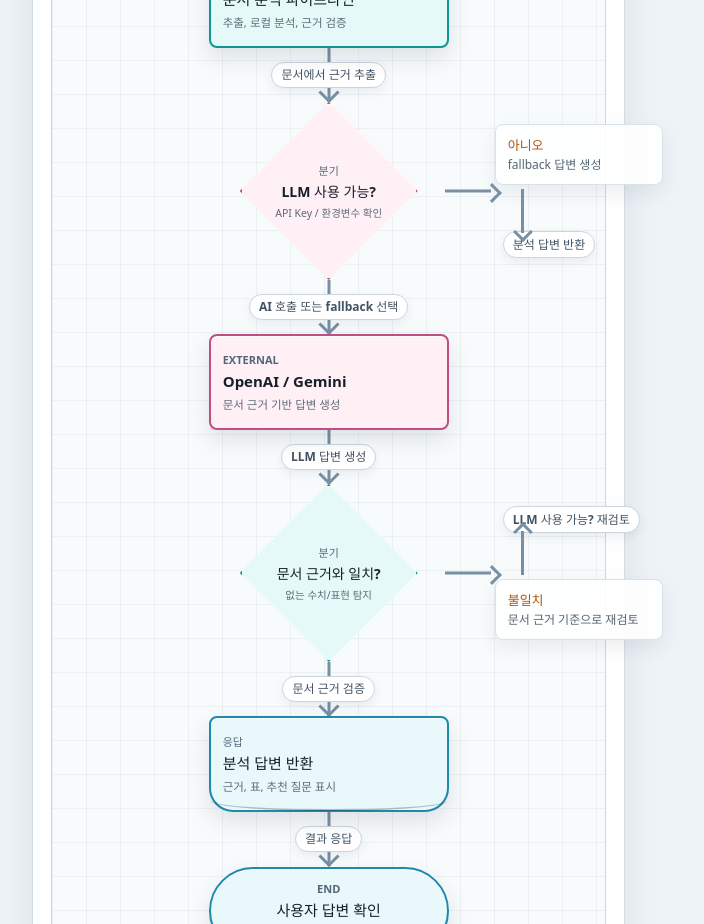
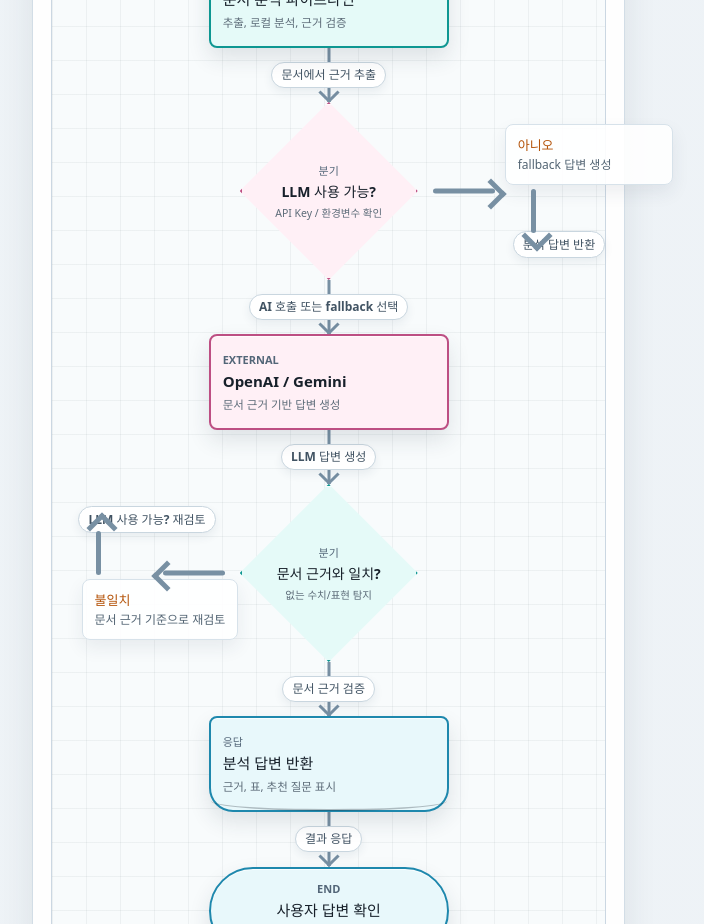
Before and after one commit to TaxtaroS/architecture, a React (Vite) app: page / in a window 1280 px wide. Shown: the part 1680-2604 px from the top of the page, without its empty margins (6-710 px from the left). Built offline with nearby package versions, Linux system fonts and the light colour scheme.

Commit message:
Emphasize branch arrows

```diff
--- a/src/main.tsx
+++ b/src/main.tsx
@@ -569,7 +569,18 @@ function App() {
                 return (
                   <div className="flow-step" key={step.id}>
                     <div className="flow-main-row">
-                      <div className="side-slot left">
+                      <div className={`side-slot left ${step.id === 'grounding' ? 'has-retry-route' : ''}`}>
+                        {step.id === 'grounding' && (
+                          <div className="branch-route retry-route">
+                            <div className="branch-target up">
+                              <span>LLM 사용 가능? 재검토</span>
+                            </div>
+                            <div className="branch-note">
+                              <b>불일치</b>
+                              <span>문서 근거 기준으로 재검토</span>
+                            </div>
+                          </div>
+                        )}
                         {step.side?.map((sideId) => {
                           const sideNode = nodes.find((item) => item.id === sideId)!;
                           return (
@@ -604,17 +615,6 @@ function App() {
                             </div>
                             <div className="branch-target down">
                               <span>분석 답변 반환</span>
-                            </div>
-                          </div>
-                        )}
-                        {step.id === 'grounding' && (
-                          <div className="branch-route retry-route">
-                            <div className="branch-target up">
-                              <span>LLM 사용 가능? 재검토</span>
-                            </div>
-                            <div className="branch-note">
-                              <b>불일치</b>
-                              <span>문서 근거 기준으로 재검토</span>
                             </div>
                           </div>
                         )}
--- a/src/styles.css
+++ b/src/styles.css
@@ -485,30 +485,48 @@ h2 {
   align-items: center;
   width: min(220px, 100%);
   min-height: 116px;
-  padding-left: 32px;
+  padding-left: 42px;
 }
 
 .branch-route::before {
   content: "";
   position: absolute;
-  left: -18px;
+  left: -30px;
   top: 50%;
-  width: 46px;
-  height: 3px;
+  width: 62px;
+  height: 5px;
   transform: translateY(-50%);
   background: #7890a3;
+  border-radius: 999px;
 }
 
 .branch-route::after {
   content: "";
   position: absolute;
-  left: 22px;
-  top: calc(50% - 5px);
-  width: 11px;
-  height: 11px;
+  left: 17px;
+  top: calc(50% - 8px);
+  width: 17px;
+  height: 17px;
   transform: rotate(-45deg);
-  border-right: 3px solid #7890a3;
-  border-bottom: 3px solid #7890a3;
+  border-right: 5px solid #7890a3;
+  border-bottom: 5px solid #7890a3;
+}
+
+.retry-route {
+  padding-right: 42px;
+  padding-left: 0;
+  justify-items: end;
+}
+
+.retry-route::before {
+  left: auto;
+  right: -30px;
+}
+
+.retry-route::after {
+  left: auto;
+  right: 17px;
+  transform: rotate(135deg);
 }
 
 .branch-note {
@@ -562,9 +580,10 @@ h2 {
   position: absolute;
   left: 18px;
   top: -6px;
-  width: 3px;
+  width: 5px;
   height: 44px;
   background: #7890a3;
+  border-radius: 999px;
 }
 
 .branch-target.down::after {
@@ -572,11 +591,11 @@ h2 {
   position: absolute;
   left: 13px;
   top: 30px;
-  width: 11px;
-  height: 11px;
+  width: 17px;
+  height: 17px;
   transform: rotate(45deg);
-  border-right: 3px solid #7890a3;
-  border-bottom: 3px solid #7890a3;
+  border-right: 5px solid #7890a3;
+  border-bottom: 5px solid #7890a3;
 }
 
 .branch-target.up {
@@ -588,9 +607,10 @@ h2 {
   position: absolute;
   left: 18px;
   bottom: -6px;
-  width: 3px;
+  width: 5px;
   height: 44px;
   background: #7890a3;
+  border-radius: 999px;
 }
 
 .branch-target.up::after {
@@ -598,11 +618,11 @@ h2 {
   position: absolute;
   left: 13px;
   bottom: 30px;
-  width: 11px;
-  height: 11px;
+  width: 17px;
+  height: 17px;
   transform: rotate(225deg);
-  border-right: 3px solid #7890a3;
-  border-bottom: 3px solid #7890a3;
+  border-right: 5px solid #7890a3;
+  border-bottom: 5px solid #7890a3;
 }
 
 .flow-node:hover,
```
